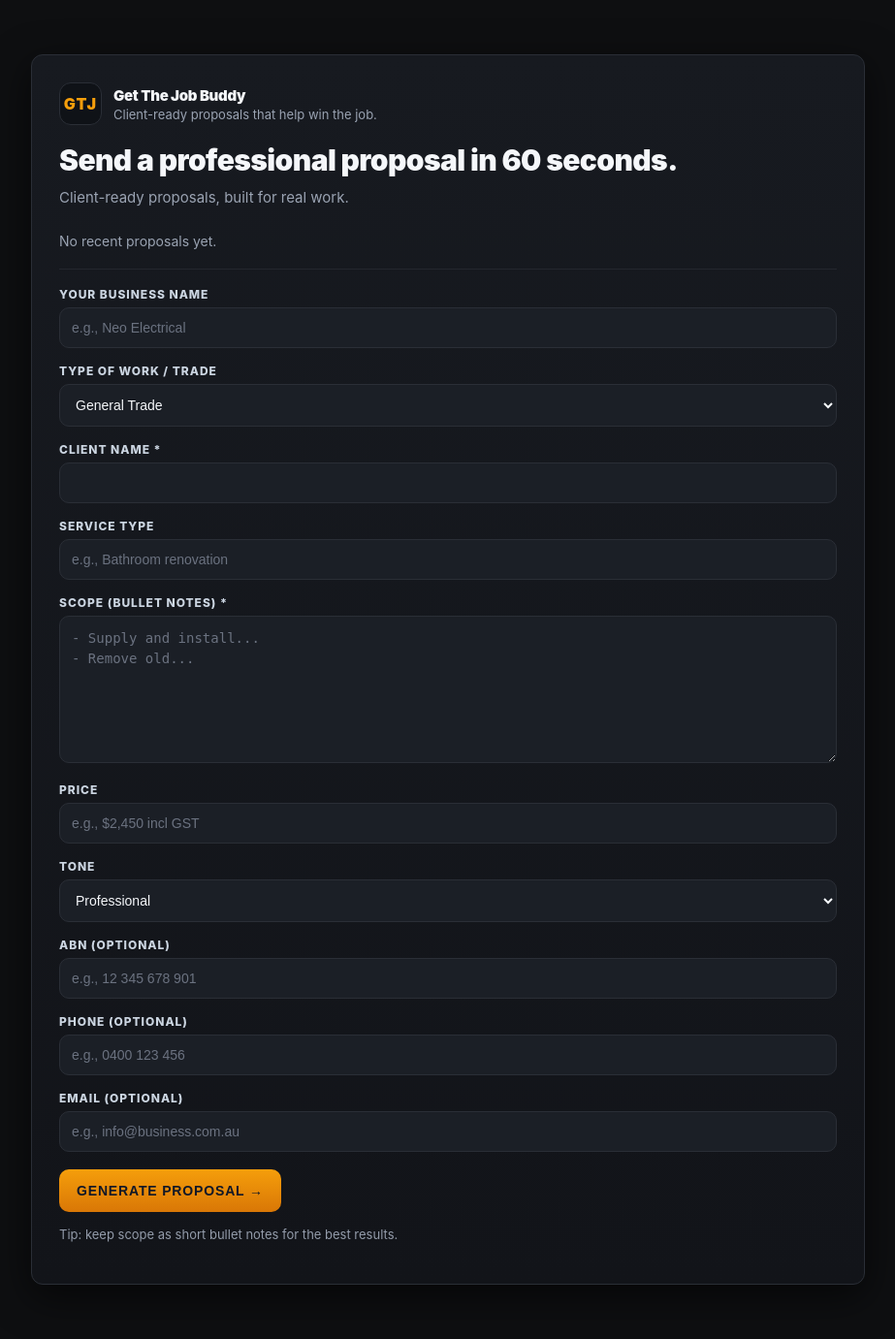
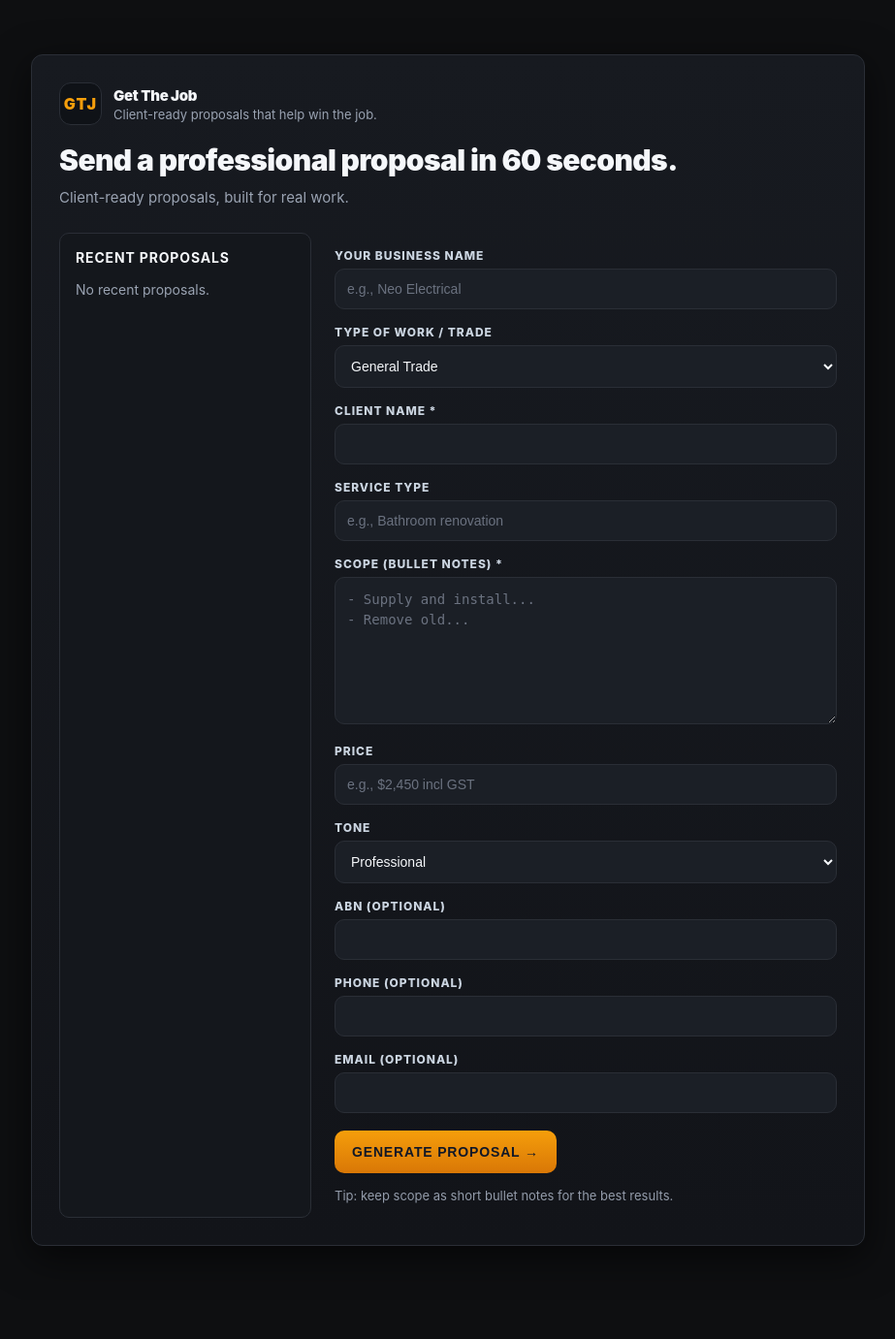
Before and after one commit to Voyaga/proposal60, a Flask app: page / in a window 1280 px wide. Shown: the whole page at 97% size, without its empty margins (178-1101 px from the left). After the commit the page ends 1285 px from the top, so only its background shows below. Run offline with Flask 3, Linux system fonts and the light colour scheme.

Commit message:
Add files via upload

```diff
--- a/templates/home.html
+++ b/templates/home.html
@@ -7,10 +7,11 @@
 </head>
 <body>
   <div class="wrap">
+
     <div class="brand">
       <div class="brand-mark">GTJ</div>
       <div class="brand-text">
-        <div class="brand-name">Get The Job Buddy</div>
+        <div class="brand-name">Get The Job</div>
         <div class="brand-tag">Client-ready proposals that help win the job.</div>
       </div>
     </div>
@@ -19,16 +20,20 @@
     <p class="subhead">Client-ready proposals, built for real work.</p>
 
     <!-- =====================
-         Recent Proposals
+         Two-column layout
     ====================== -->
+    <div class="layout">
+
+      <!-- Sidebar: Recent Proposals -->
+      <aside class="sidebar">
+        <h3>Recent proposals</h3>
         <div id="proposalHistory"></div>
+      </aside>
 
-    <hr>
+      <!-- Main: Proposal Form -->
+      <main class="main">
+        <form id="proposalForm" method="POST" action="/generate">
 
-    <!-- =====================
-         Proposal Form
-    ====================== -->
-    <form id="proposalForm" method="POST" action="/generate">
           <label>Your business name</label>
           <input name="your_business" placeholder="e.g., Neo Electrical" />
 
@@ -66,13 +71,13 @@
           </select>
 
           <label>ABN (optional)</label>
-      <input name="abn" placeholder="e.g., 12 345 678 901" />
+          <input name="abn" />
 
           <label>Phone (optional)</label>
-      <input name="phone" placeholder="e.g., 0400 123 456" />
+          <input name="phone" />
 
           <label>Email (optional)</label>
-      <input name="email" placeholder="e.g., info@business.com.au" />
+          <input name="email" />
 
           <button id="generateBtn" class="btn" type="submit">
             Generate Proposal →
@@ -82,11 +87,49 @@
             Tip: keep scope as short bullet notes for the best results.
           </p>
         </form>
+      </main>
+
+    </div>
   </div>
 
 <script>
 /* -------------------------
-   Proposal History (Home)
+   Layout styles (inline)
+------------------------- */
+const style = document.createElement("style");
+style.textContent = `
+  .layout {
+    display: grid;
+    grid-template-columns: 260px 1fr;
+    gap: 24px;
+    margin-top: 24px;
+  }
+
+  .sidebar {
+    background: #14171c;
+    border: 1px solid #2a2e36;
+    border-radius: 10px;
+    padding: 16px;
+    font-size: 14px;
+  }
+
+  .sidebar h3 {
+    margin-top: 0;
+    font-size: 14px;
+    letter-spacing: .06em;
+    text-transform: uppercase;
+  }
+
+  @media (max-width: 900px) {
+    .layout {
+      grid-template-columns: 1fr;
+    }
+  }
+`;
+document.head.appendChild(style);
+
+/* -------------------------
+   Proposal History
 ------------------------- */
 const HISTORY_KEY = "gtj_proposal_history";
 
@@ -105,50 +148,21 @@ function renderHistory() {
   const history = loadHistory();
 
   if (!history.length) {
-    container.innerHTML = `
-      <p class="helper">
-        No recent proposals yet.
-      </p>
-    `;
+    container.innerHTML = `<p class="helper">No recent proposals.</p>`;
     return;
   }
 
   container.innerHTML = `
-    <h3>Recent proposals</h3>
     <ul>
       ${history.map((h, i) => `
-        <li style="margin-bottom:12px;">
-          <a href="#" onclick="openProposal(${i}); return false;">
-            ${h.client} – ${h.service}
-          </a>
-          <div style="font-size:12px;opacity:.7;">
-            ${new Date(h.createdAt).toLocaleString()}
-          </div>
+        <li style="margin-bottom:10px;">
+          <strong>${h.client}</strong><br>
+          <span style="opacity:.7">${h.service}</span><br>
+          <small>${new Date(h.createdAt).toLocaleDateString()}</small>
         </li>
       `).join("")}
     </ul>
   `;
-}
-
-function openProposal(index) {
-  const history = loadHistory();
-  const item = history[index];
-  if (!item) return;
-
-  // Open preview in a new tab with stored content
-  const w = window.open("", "_blank");
-  if (!w) return;
-
-  w.document.write(`
-    <pre style="
-      white-space:pre-wrap;
-      font-family:ui-monospace, monospace;
-      padding:24px;
-      max-width:900px;
-      margin:auto;
-    ">${item.text.replace(/</g,"&lt;")}</pre>
-  `);
-  w.document.close();
 }
 
 document.addEventListener("DOMContentLoaded", renderHistory);
@@ -170,6 +184,5 @@ window.addEventListener("pageshow", () => {
 });
 </script>
 
-
 </body>
 </html>
```
Also changed, not shown: templates/preview.html (+12 -1 lines). Lines whose indentation alone changed are shown as unchanged.
